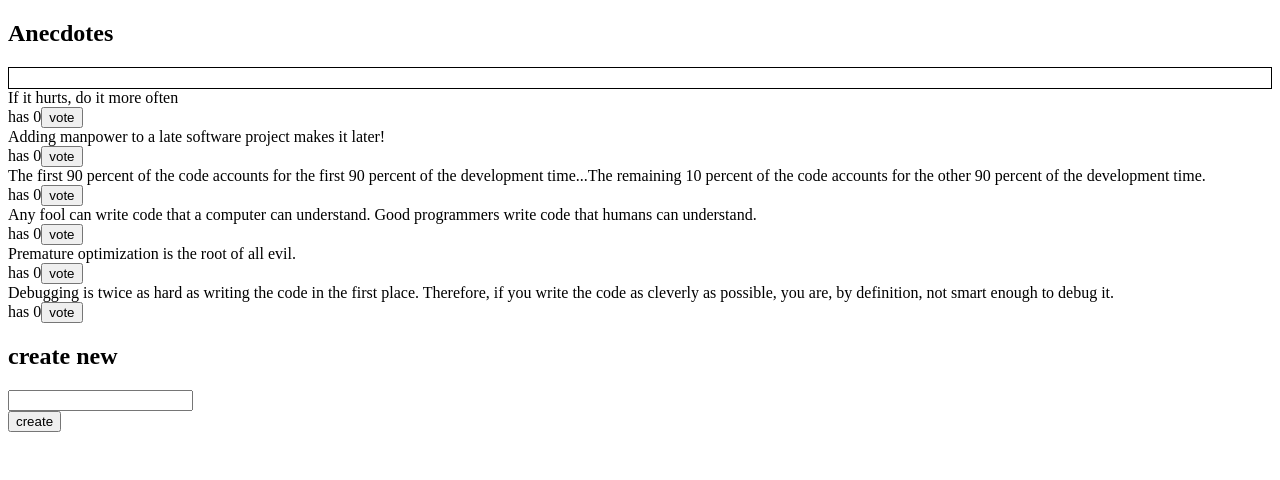
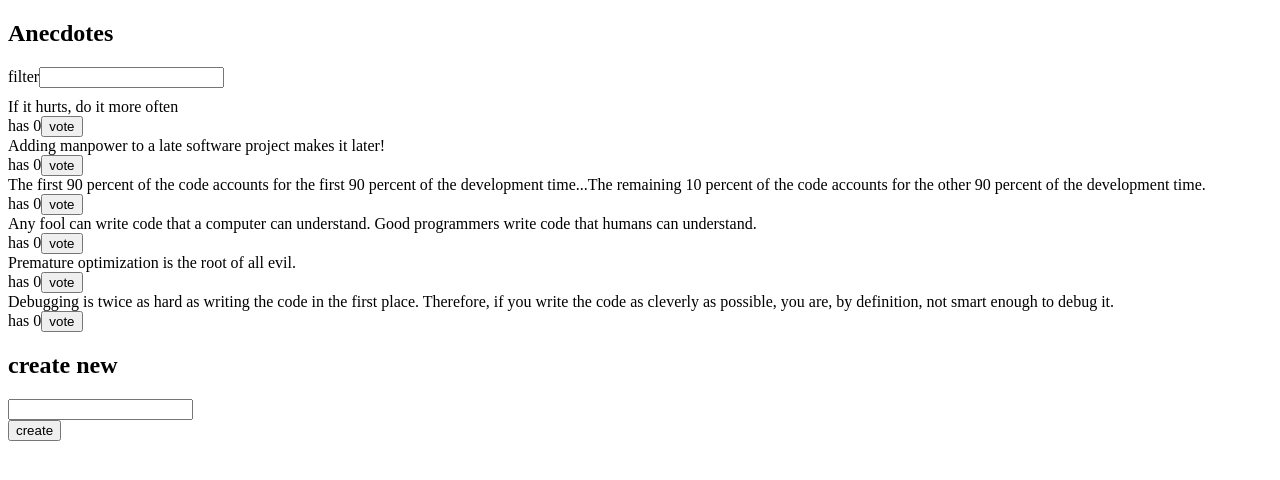
Before and after one commit to hanipman/Full-Stack-Open-2021, a React (Create React App) app in the folder part6/redux-anecdotes/: page / in a window 1280 px wide. Shown: the top 480 px of the page. Built offline with nearby package versions, Linux system fonts and the light colour scheme.

Commit message:
6.12 done

```diff
--- a/part6/redux-anecdotes/src/App.js
+++ b/part6/redux-anecdotes/src/App.js
@@ -2,12 +2,14 @@ import React from 'react'
 import AnecdoteList from './components/AnecdoteList'
 import AnecdoteForm from './components/AnecdoteForm'
 import Notification from './components/Notification'
+import Filter from './components/Filter'
 
 const App = () => {
   return (
     <div>
       <h2>Anecdotes</h2>
       <Notification />
+      <Filter />
       <AnecdoteList />
       <AnecdoteForm />
     </div>
--- a/part6/redux-anecdotes/src/components/AnecdoteList.js
+++ b/part6/redux-anecdotes/src/components/AnecdoteList.js
@@ -4,7 +4,9 @@ import { incrementVote } from '../reducers/anecdoteReducer'
 import { voteNotification, hideNotification } from '../reducers/notificationReducer'
 
 const AnecdoteList = () => {
-	const anecdotes = useSelector(state => state.anecdotes)
+	const anecdotes = useSelector(state => {
+		return state.anecdotes.filter(anecdote => anecdote.content.includes(state.filter))
+	})
 	const dispatch = useDispatch()
 
 	const vote = (id, content) => {
@@ -18,7 +20,8 @@ const AnecdoteList = () => {
 
 	return (
 		<div>
-			{anecdotes.map(anecdote =>
+			{anecdotes.map(anecdote => {
+				return (
 					<div key={anecdote.id}>
 						<div>
 							{anecdote.content}
@@ -28,7 +31,9 @@ const AnecdoteList = () => {
 							<button onClick={() => vote(anecdote.id, anecdote.content)}>vote</button>
 						</div>
 					</div>
-			)}
+				)
+
+			})}
 		</div>
 	)
 }
--- /dev/null
+++ b/part6/redux-anecdotes/src/components/Filter.js
@@ -0,0 +1,24 @@
+import React from 'react'
+import { useDispatch } from 'react-redux'
+import { setFilter } from '../reducers/filterReducer'
+
+const Filter = () => {
+	const dispatch = useDispatch()
+
+	const handleFilterChange = (event) => {
+		dispatch(setFilter(event.target.value))
+	}
+
+	const style = {
+		marginBottom: 10
+	}
+
+	return (
+		<div style={style}>
+			filter
+			<input type='text' onChange={handleFilterChange}/>
+		</div>
+	)
+}
+
+export default Filter
--- a/part6/redux-anecdotes/src/components/Notification.js
+++ b/part6/redux-anecdotes/src/components/Notification.js
@@ -8,11 +8,16 @@ const Notification = () => {
     padding: 10,
     borderWidth: 1
   }
-  return (
-    <div style={style}>
-      {notification}
-    </div>
-  )
+  if (notification !== '') {
+    return (
+      <div style={style}>
+        {notification}
+      </div>
+    )
+  }
+  else {
+    return null
+  }
 }
 
 export default Notification
--- /dev/null
+++ b/part6/redux-anecdotes/src/reducers/filterReducer.js
@@ -0,0 +1,17 @@
+const filterReducer = (state = '', action) => {
+	switch(action.type) {
+		case 'SET_FILTER':
+			return action.filter
+		default:
+			return state
+	}
+}
+
+export const setFilter = filter => {
+	return {
+		type: 'SET_FILTER',
+		filter
+	}
+}
+
+export default filterReducer
--- a/part6/redux-anecdotes/src/store.js
+++ b/part6/redux-anecdotes/src/store.js
@@ -2,10 +2,12 @@ import { createStore, combineReducers } from 'redux'
 import { composeWithDevTools } from 'redux-devtools-extension'
 import anecdoteReducer from './reducers/anecdoteReducer'
 import notificationReducer from './reducers/notificationReducer'
+import filterReducer from './reducers/filterReducer'
 
 const reducer = combineReducers({
 	anecdotes: anecdoteReducer,
-	notification: notificationReducer
+	notification: notificationReducer,
+	filter: filterReducer
 })
 
 const store = createStore(reducer, composeWithDevTools())
```
Lines whose indentation alone changed are shown as unchanged.
